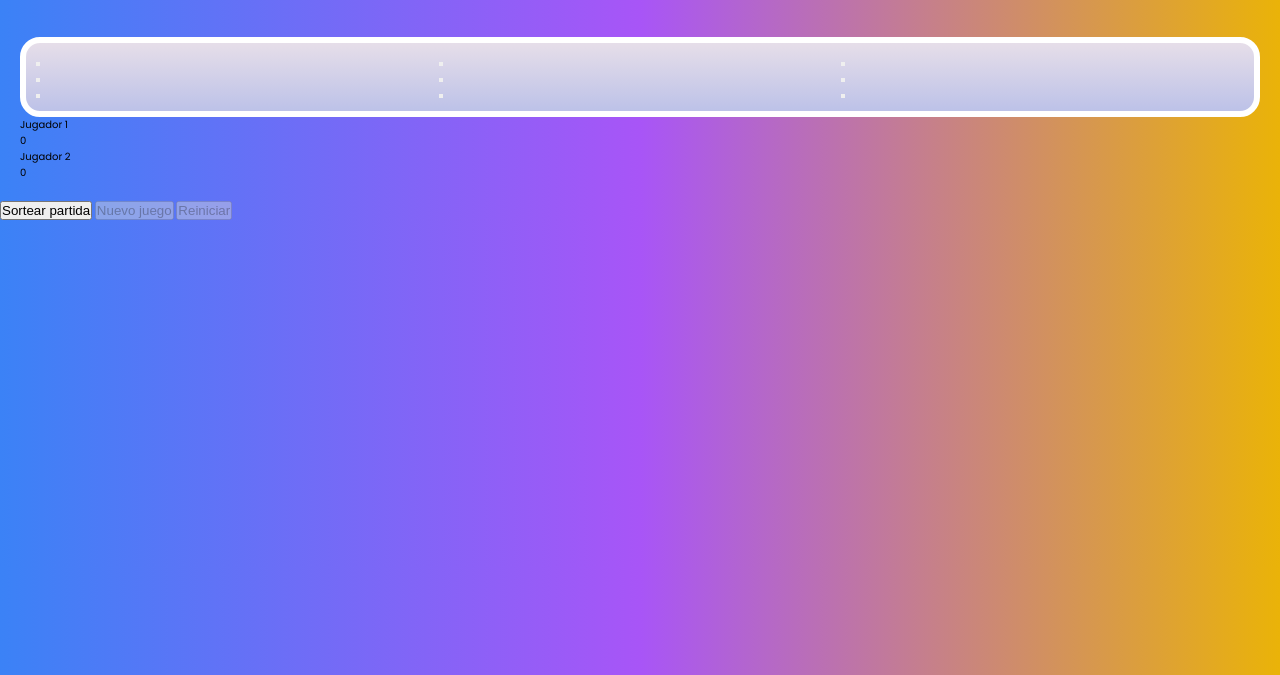
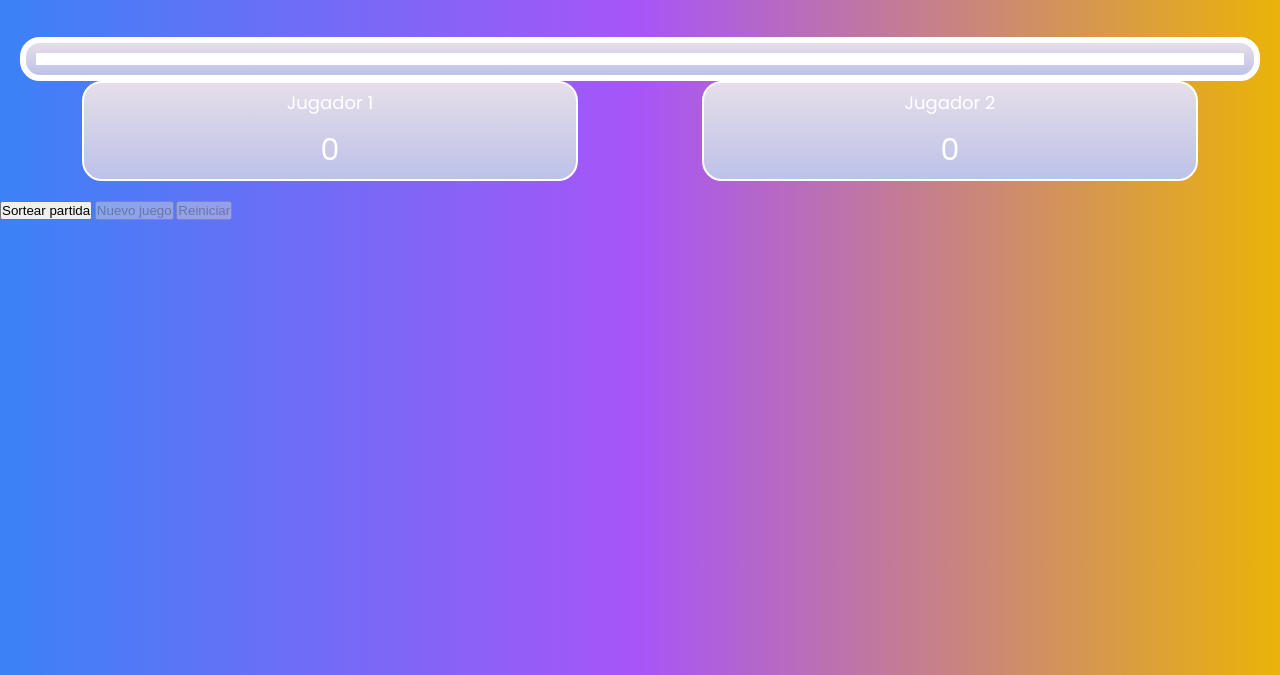
Before and after one commit to maragil/3enraya, a plain HTML site: page index.html in a window 1280 px wide. Shown: the part 125-800 px from the top of the page. Drawn offline with Linux system fonts and the light colour scheme.

Commit message:
Add main css styles

```diff
--- a/index.html
+++ b/index.html
@@ -91,9 +91,7 @@
                 <p class="player-mobile-p">Jugador 1</p>
                 <p id="score_1m">0</p>
             </div>
-        </div>
 
-        <div class="main__div-mobile">
             <div class="player-mobile">
                 <p class="player-mobile-p">Jugador 2</p>
                 <p id="score_2m">0</p>
--- a/styles/layout/main.css
+++ b/styles/layout/main.css
@@ -13,7 +13,7 @@
 }
 
 .main__section{
-    background-image: linear-gradient(to top, #bdc2e8 0%, #bdc2e8 1%, #e6dee9 100%);
+    background: linear-gradient(to top, #bdc2e8 0%, #bdc2e8 1%, #e6dee9 100%);
     /* background-image: linear-gradient(to top, lightgrey 0%, lightgrey 1%, #e0e0e0 26%, #efefef 48%, #d9d9d9 75%, #bcbcbc 100%); */
     /* background-image: linear-gradient(to top, #f3e7e9 0%, #e3eeff 99%, #e3eeff 100%); */
     /* background-image: linear-gradient(-20deg, #e9defa 0%, #fbfcdb 100%); */
@@ -31,3 +31,64 @@
     height: 100%;
     border-collapse: collapse;
 }
+
+.main__section-table td{
+    text-align: center;
+    font-size: 4.5rem;
+    width: 33.33%;
+}
+
+.main__section-table tr{
+    height: 33.33%;
+}
+
+#c1_1, #c1_2, #c2_1, #c2_2, #c3_1, #c3_2{
+    border-right: 6px solid white;
+}
+
+#c1_1, #c1_2, #c1_3, #c2_1, #c2_2, #c2_3{
+    border-bottom: 6px solid white;
+}
+
+.button_sel{
+    display: block;
+}
+
+.button_select{
+    height: 90%;
+    width: 90%;
+    margin: auto;
+    background-color: transparent;
+    border: none;
+    cursor: pointer;
+    display: none;
+    font-size: 4.5rem;
+}
+
+.main__div-mobile{
+    height: 20%;
+    display: flex;
+    align-items: center;
+    justify-content: space-around;
+    color: white;
+}
+
+.player-mobile-p{
+    font-size: 1.8rem;
+}
+
+#score1, #score2, #score_1m, #score_2m{
+    font-size: 3rem;
+}
+
+.player-mobile{
+    width: 40%;
+    height: 100px;
+    border: 2px solid white;
+    border-radius: 20px;
+    background:  linear-gradient(to top, #bdc2e8 0%, #bdc2e8 1%, #e6dee9 100%);
+    display: flex;
+    flex-direction: column;
+    align-items: center;
+    justify-content: space-around;
+}
```
